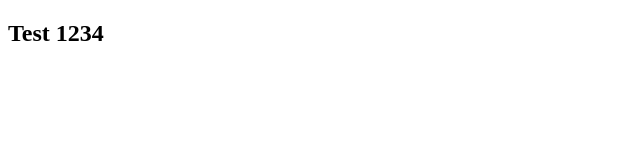
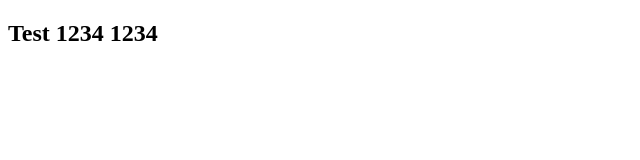
Before and after one commit to beyond-journey/beyond-journey.github.io, an Astro site: page / in a window 1280 px wide. Shown: the full height of the page, 0-640 px from the left. Built offline with nearby package versions, Linux system fonts and the light colour scheme; Astro itself is replaced by a stand-in of ours.

Commit message:
Update index.astro

```diff
--- a/src/pages/index.astro
+++ b/src/pages/index.astro
@@ -1 +1 @@
-<h2>Test 1234</h2>
+<h2>Test 1234 1234</h2>
```
